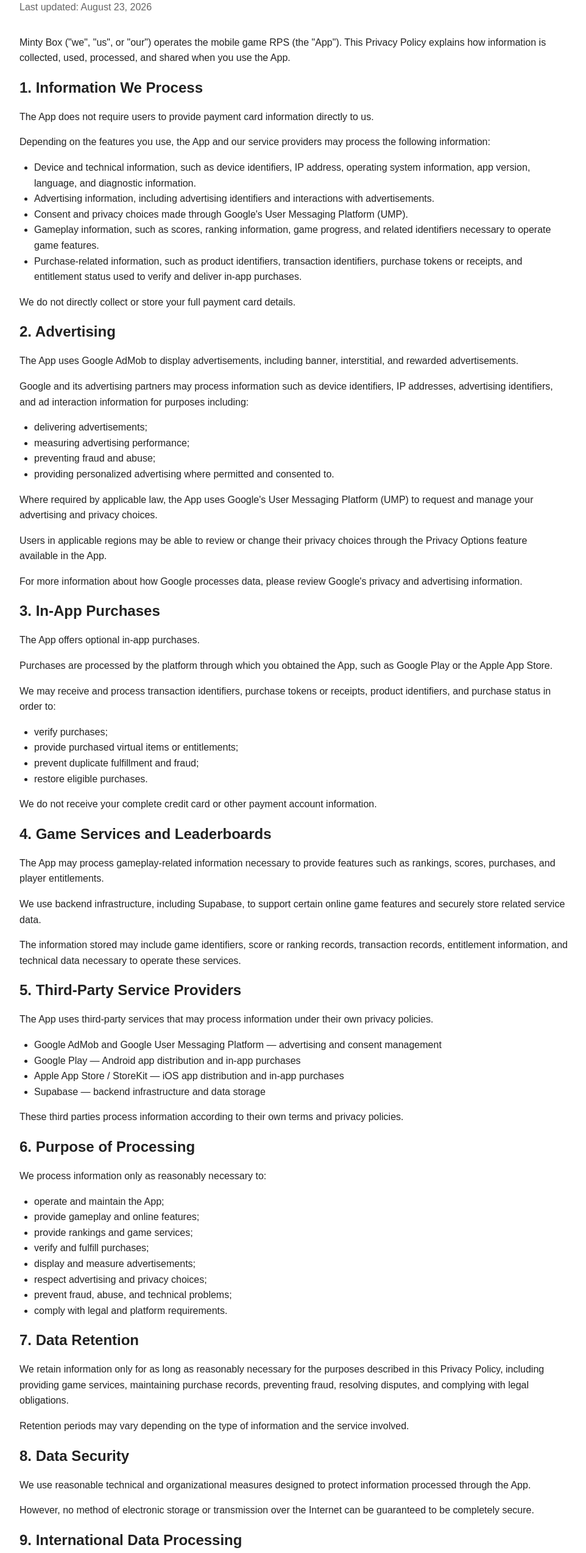
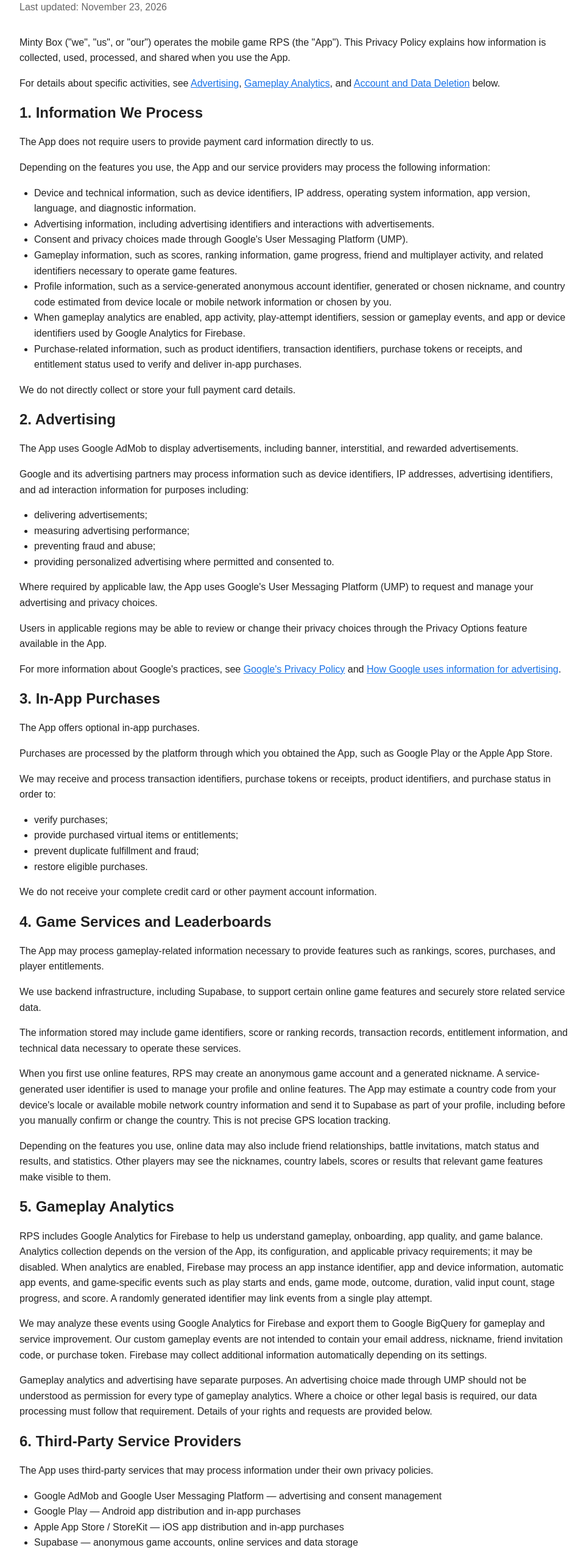
Before and after one commit to mintybox-games/mintybox-games.github.io, a plain HTML site: page privacy/index.html in a window 1280 px wide. Shown: the part 120-2667 px from the top of the page at 61% size, without its empty margins (158-1120 px from the left). Drawn offline with Linux system fonts and the light colour scheme.

Commit message:
docs(privacy): disclose analytics profiles and deletion requests

```diff
--- a/privacy/index.html
+++ b/privacy/index.html
@@ -40,12 +40,18 @@
 <body>
 
   <h1>Privacy Policy</h1>
-  <p class="updated">Last updated: August 23, 2026</p>
+  <p class="updated">Last updated: November 23, 2026</p>
 
   <p>
     Minty Box ("we", "us", or "our") operates the mobile game RPS (the "App").
     This Privacy Policy explains how information is collected, used, processed,
     and shared when you use the App.
+  </p>
+
+  <p>
+    For details about specific activities, see <a href="#advertising">Advertising</a>,
+    <a href="#gameplay-analytics">Gameplay Analytics</a>, and
+    <a href="#account-deletion">Account and Data Deletion</a> below.
   </p>
 
   <h2>1. Information We Process</h2>
@@ -63,7 +69,9 @@
     <li>Device and technical information, such as device identifiers, IP address, operating system information, app version, language, and diagnostic information.</li>
     <li>Advertising information, including advertising identifiers and interactions with advertisements.</li>
     <li>Consent and privacy choices made through Google's User Messaging Platform (UMP).</li>
-    <li>Gameplay information, such as scores, ranking information, game progress, and related identifiers necessary to operate game features.</li>
+    <li>Gameplay information, such as scores, ranking information, game progress, friend and multiplayer activity, and related identifiers necessary to operate game features.</li>
+    <li>Profile information, such as a service-generated anonymous account identifier, generated or chosen nickname, and country code estimated from device locale or mobile network information or chosen by you.</li>
+    <li>When gameplay analytics are enabled, app activity, play-attempt identifiers, session or gameplay events, and app or device identifiers used by Google Analytics for Firebase.</li>
     <li>Purchase-related information, such as product identifiers, transaction identifiers, purchase tokens or receipts, and entitlement status used to verify and deliver in-app purchases.</li>
   </ul>
 
@@ -71,7 +79,7 @@
     We do not directly collect or store your full payment card details.
   </p>
 
-  <h2>2. Advertising</h2>
+  <h2 id="advertising">2. Advertising</h2>
 
   <p>
     The App uses Google AdMob to display advertisements, including banner,
@@ -102,8 +110,9 @@
   </p>
 
   <p>
-    For more information about how Google processes data, please review Google's
-    privacy and advertising information.
+    For more information about Google's practices, see
+    <a href="https://policies.google.com/privacy">Google's Privacy Policy</a> and
+    <a href="https://policies.google.com/technologies/ads">How Google uses information for advertising</a>.
   </p>
 
   <h2>3. In-App Purchases</h2>
@@ -151,7 +160,52 @@
     operate these services.
   </p>
 
-  <h2>5. Third-Party Service Providers</h2>
+  <p>
+    When you first use online features, RPS may create an anonymous game account
+    and a generated nickname. A service-generated user identifier is used to manage
+    your profile and online features. The App may estimate a country code from your
+    device's locale or available mobile network country information and send it to
+    Supabase as part of your profile, including before you manually confirm or
+    change the country. This is not precise GPS location tracking.
+  </p>
+
+  <p>
+    Depending on the features you use, online data may also include friend
+    relationships, battle invitations, match status and results, and statistics.
+    Other players may see the nicknames, country labels, scores or results that
+    relevant game features make visible to them.
+  </p>
+
+  <h2 id="gameplay-analytics">5. Gameplay Analytics</h2>
+
+  <p>
+    RPS includes Google Analytics for Firebase to help us understand gameplay,
+    onboarding, app quality, and game balance. Analytics collection depends on
+    the version of the App, its configuration, and applicable privacy requirements;
+    it may be disabled. When analytics are enabled, Firebase may process an app
+    instance identifier, app and device information, automatic app events, and
+    game-specific events such as play starts and ends, game mode, outcome,
+    duration, valid input count, stage progress, and score. A randomly generated
+    identifier may link events from a single play attempt.
+  </p>
+
+  <p>
+    We may analyze these events using Google Analytics for Firebase and export
+    them to Google BigQuery for gameplay and service improvement. Our custom
+    gameplay events are not intended to contain your email address, nickname,
+    friend invitation code, or purchase token. Firebase may collect additional
+    information automatically depending on its settings.
+  </p>
+
+  <p>
+    Gameplay analytics and advertising have separate purposes. An advertising
+    choice made through UMP should not be understood as permission for every
+    type of gameplay analytics. Where a choice or other legal basis is required,
+    our data processing must follow that requirement. Details of your rights
+    and requests are provided below.
+  </p>
+
+  <h2>6. Third-Party Service Providers</h2>
 
   <p>
     The App uses third-party services that may process information under their own
@@ -162,7 +216,8 @@
     <li>Google AdMob and Google User Messaging Platform — advertising and consent management</li>
     <li>Google Play — Android app distribution and in-app purchases</li>
     <li>Apple App Store / StoreKit — iOS app distribution and in-app purchases</li>
-    <li>Supabase — backend infrastructure and data storage</li>
+    <li>Supabase — anonymous game accounts, online services and data storage</li>
+    <li>Google Analytics for Firebase and Google BigQuery — gameplay analytics and data analysis, when enabled</li>
   </ul>
 
   <p>
@@ -170,7 +225,7 @@
     privacy policies.
   </p>
 
-  <h2>6. Purpose of Processing</h2>
+  <h2>7. Purpose of Processing</h2>
 
   <p>We process information only as reasonably necessary to:</p>
 
@@ -180,12 +235,13 @@
     <li>provide rankings and game services;</li>
     <li>verify and fulfill purchases;</li>
     <li>display and measure advertisements;</li>
+    <li>when enabled, measure gameplay activity to improve onboarding, usability, reliability and game balance;</li>
     <li>respect advertising and privacy choices;</li>
     <li>prevent fraud, abuse, and technical problems;</li>
     <li>comply with legal and platform requirements.</li>
   </ul>
 
-  <h2>7. Data Retention</h2>
+  <h2>8. Data Retention</h2>
 
   <p>
     We retain information only for as long as reasonably necessary for the purposes
@@ -196,9 +252,12 @@
 
   <p>
     Retention periods may vary depending on the type of information and the service involved.
+    Analytics data, when collected, may be subject to separate Google Analytics
+    and BigQuery retention settings. Stopping future collection does not by itself
+    delete information collected previously.
   </p>
 
-  <h2>8. Data Security</h2>
+  <h2>9. Data Security</h2>
 
   <p>
     We use reasonable technical and organizational measures designed to protect
@@ -210,7 +269,7 @@
     be guaranteed to be completely secure.
   </p>
 
-  <h2>9. International Data Processing</h2>
+  <h2>10. International Data Processing</h2>
 
   <p>
     Our service providers may process information in countries other than the country
@@ -222,7 +281,7 @@
     data protection laws.
   </p>
 
-  <h2>10. Your Privacy Choices and Rights</h2>
+  <h2>11. Your Privacy Choices and Rights</h2>
 
   <p>
     Depending on your location, you may have rights regarding your personal information,
@@ -232,14 +291,37 @@
 
   <p>
     Advertising and consent choices may also be managed through the Privacy Options
-    feature in the App where available.
+    feature in the App where available. Advertising preferences and gameplay
+    analytics collection are distinct. If you have questions about analytics
+    processing or wish to make a privacy request, please contact us below.
   </p>
 
   <p>
     To make a privacy-related request, contact us using the address below.
   </p>
 
-  <h2>11. Children's Privacy</h2>
+  <h2 id="account-deletion">12. Account and Data Deletion Requests</h2>
+
+  <p>
+    RPS may create an anonymous game account for its online services. You can
+    request deletion of your RPS game account and the personal data associated
+    with it by emailing <a href="mailto:kds1757@gmail.com?subject=RPS%20Account%20and%20Data%20Deletion%20Request">Minty Box Support</a>.
+    Please use the subject <strong>RPS Account and Data Deletion Request</strong>.
+    To help us locate the account, you may include your game nickname and a
+    brief description of your request. Do not send passwords, purchase tokens,
+    or other secret credentials.
+  </p>
+
+  <p>
+    We may need to verify your connection to the game account before taking
+    action. Some transaction, security, or legally required records may need
+    to be retained where applicable. We will explain any such limitations
+    when responding to your request. Requests to delete an account and
+    requests to stop future analytics collection are different: one does
+    not automatically complete the other.
+  </p>
+
+  <h2>13. Children's Privacy</h2>
 
   <p>
     The App will comply with applicable laws and platform requirements relating to
@@ -251,7 +333,7 @@
     data processing practices may be adjusted as required by law and platform policies.
   </p>
 
-  <h2>12. Changes to This Privacy Policy</h2>
+  <h2>14. Changes to This Privacy Policy</h2>
 
   <p>
     We may update this Privacy Policy when our services, technologies, legal requirements,
@@ -262,7 +344,7 @@
     The updated version will be posted on this page with a revised "Last updated" date.
   </p>
 
-  <h2>13. Contact</h2>
+  <h2>15. Contact</h2>
 
   <p>
     Minty Box<br>
```
